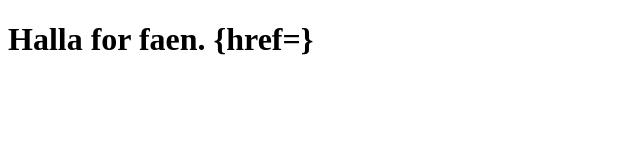
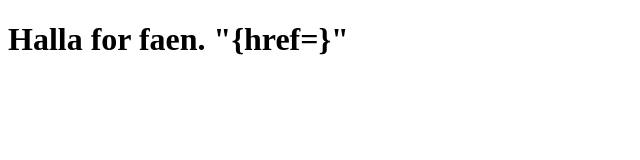
Before and after one commit to henrinha/henrinha.github.io-hvorervors, a plain HTML site: page home.html in a window 1280 px wide. Shown: the whole page, without its empty margins (0-640 px from the left). Drawn offline with Linux system fonts and the light colour scheme.

Commit message:
Update home.html

```diff
--- a/home.html
+++ b/home.html
@@ -6,6 +6,6 @@
     <title>Halla</title>
 </head>
 <body>
-    <h1>Halla for faen. {href=<def fitte = x for x in ranfe(5) if != true>}</h1>
+    <h1>Halla for faen. "{href=<def fitte = x for x in ranfe(5) if != true>}"</h1>
 </body>
 </html>
```
